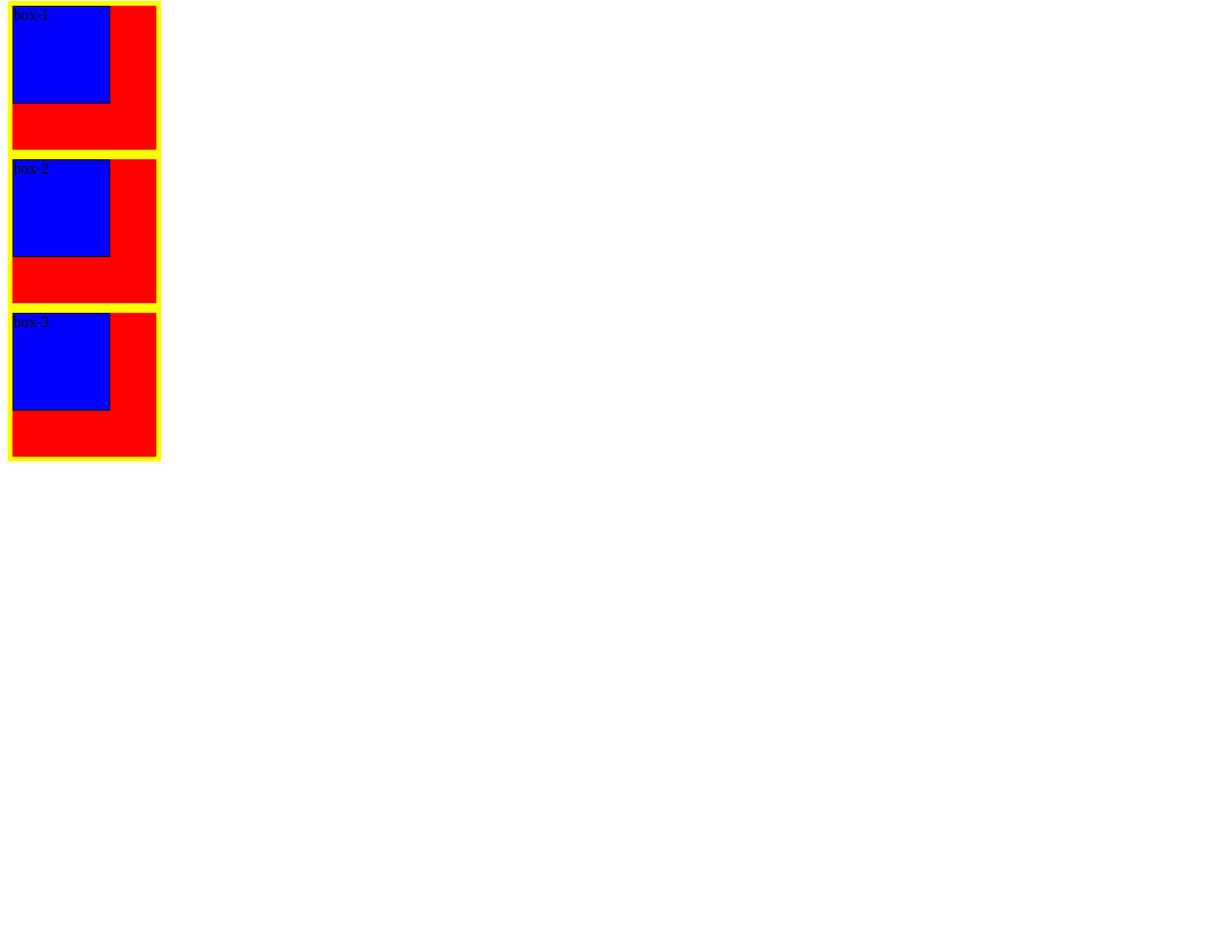
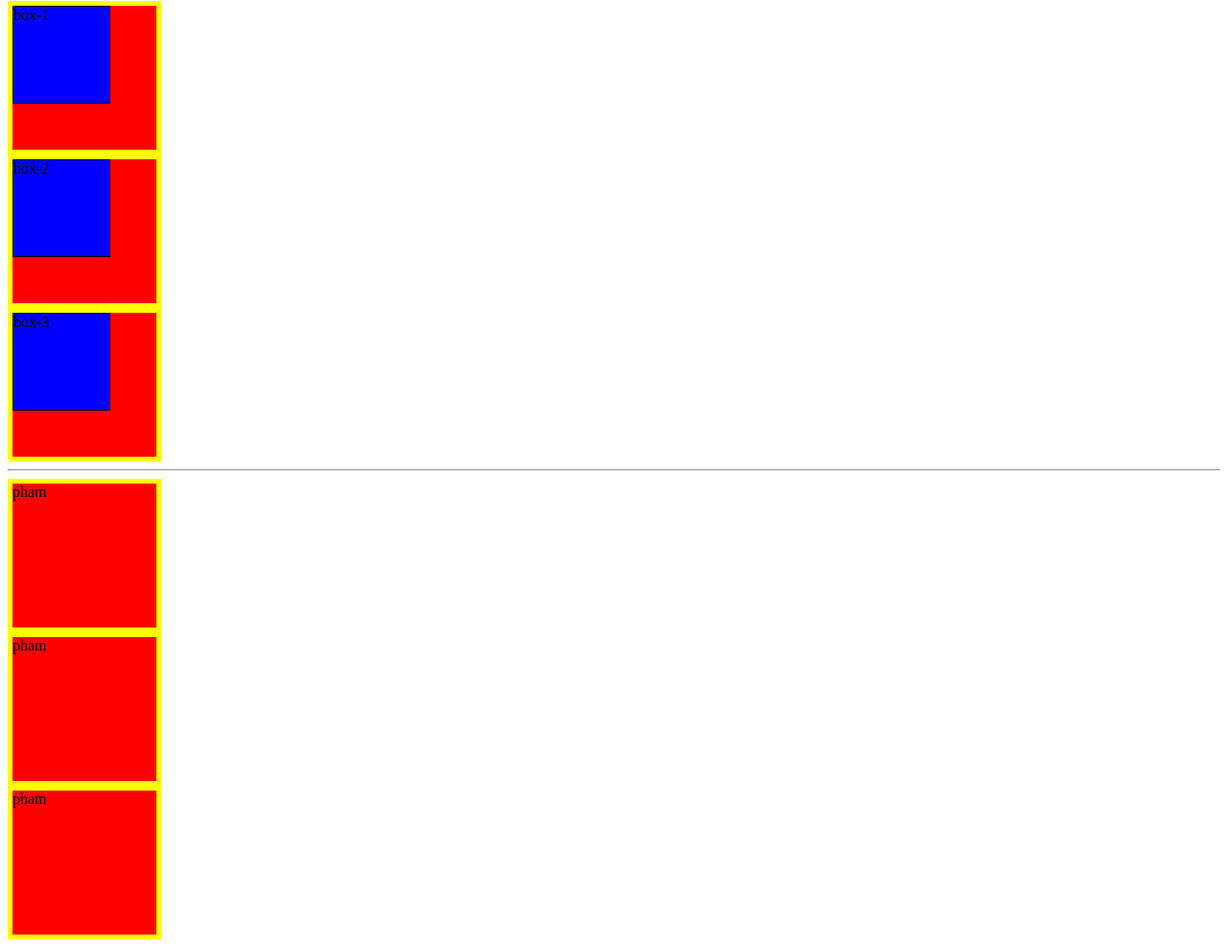
Before and after one commit to nahidhashik/module-7, a plain HTML site: page index.html in a window 1280 px wide. Shown: the part 83-1070 px from the top of the page at 96% size. Before the commit the page ends 800 px from the top, so only its background shows below. Drawn offline with Linux system fonts and the light colour scheme.

Commit message:
transition added

```diff
--- a/index.html
+++ b/index.html
@@ -46,6 +46,24 @@
             transform: translateY(50px);
             transform: translateZ(10px);
         }
+
+        .box_tran{
+
+            width: 150px;
+            height: 150px;
+            border: 5px solid yellow;
+            background-color: red;
+
+        }
+
+        .box_tran:hover{
+
+            width: 300px;
+            height: 300px;
+            transition: width 2s ease-in , height 2s ease-in 4s, transform 2s ease-in ;
+            /* transition: transform 10s ease-in 4s; */
+
+            transform: rotate(180deg);
     </style>
 
 
@@ -70,9 +88,24 @@
     <!-- transform closed -->
 
 
+<hr>
 
     <!-- transiation started -->
 
+    <div class="box_tran">
+        pham
+
+    </div>
+
+    <div class="box_tran">
+        pham
+
+    </div>
+
+    <div class="box_tran">
+        pham
+
+    </div>
 
 
     <!-- tranisition end -->
```
